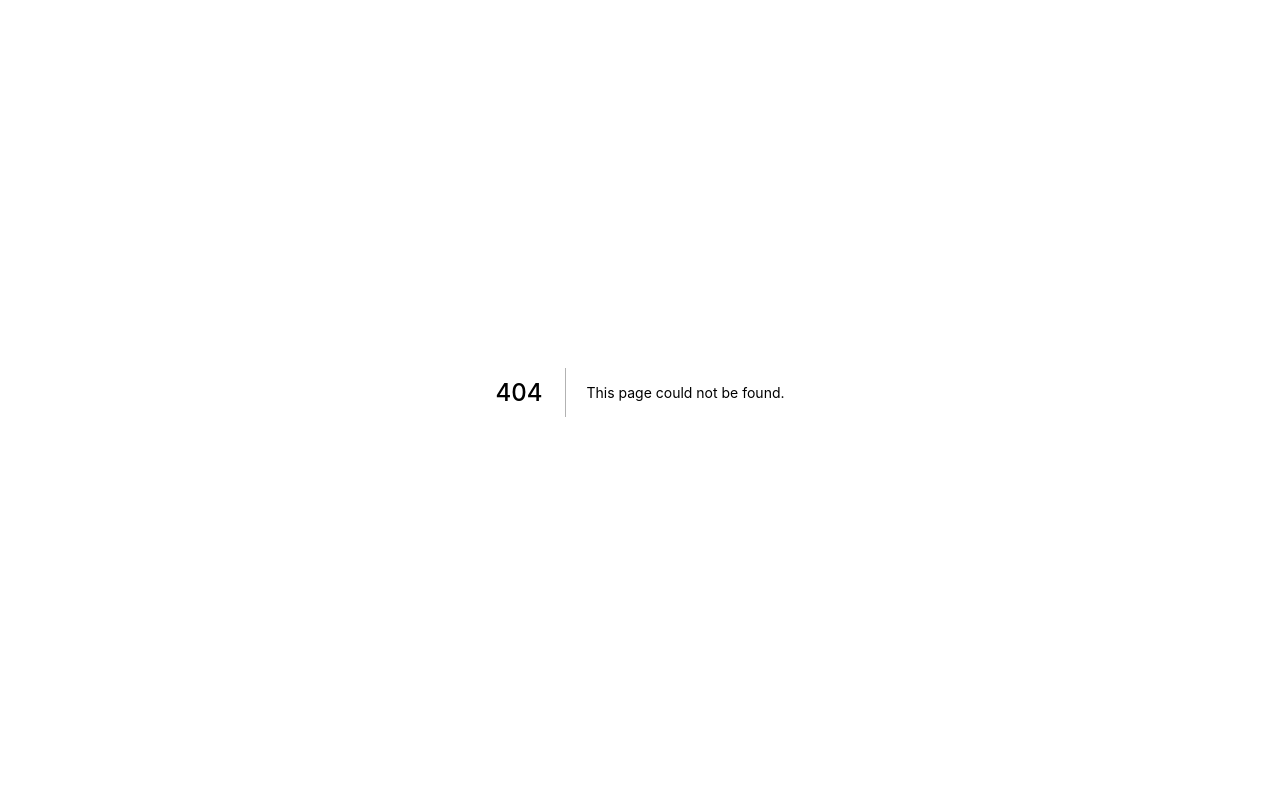
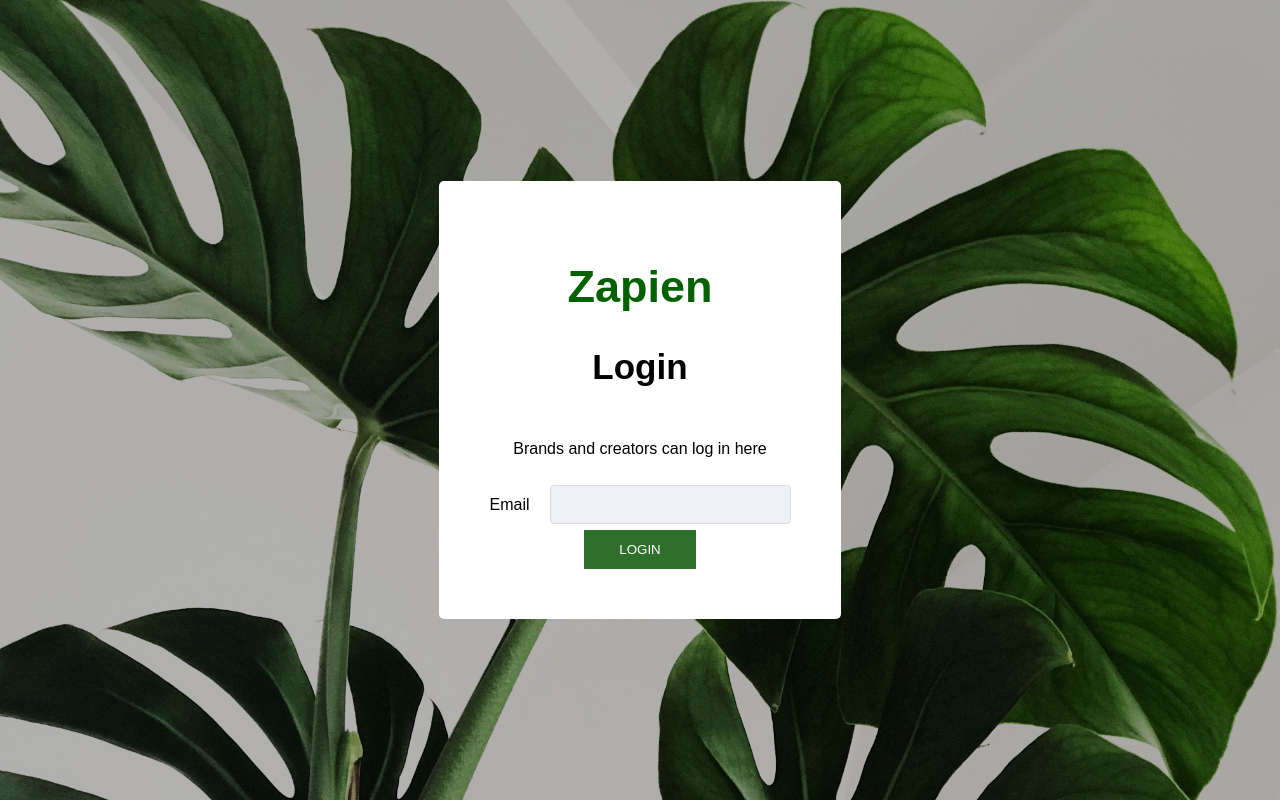
Before and after one commit to lauracarballo/zapien, a Next.js app: page /login in a window 1280 px wide. Before the commit this address had no page. Built offline with nearby package versions, Linux system fonts and the light colour scheme.

Commit message:
Init Login

```diff
--- /dev/null
+++ b/pages/login.js
@@ -0,0 +1,61 @@
+import Button from "../components/Button";
+import Form, { Input } from "../components/Form";
+import { useForm } from "react-hook-form";
+
+export default () => {
+  const { register, errors, handleSubmit } = useForm();
+  return (
+    <div className="page-login">
+      <div className="login">
+        <div className="login__content">
+          <h1 className="login__content__title">Zapien</h1>
+          <h2 className="login__content__undertitle">Login</h2>
+          <p>Brands and creators can log in here</p>
+          <Input
+            name="email"
+            type="email"
+            label="Email"
+            ref={register({ required: true })}
+            error={errors.email && "Please enter a valid email address"}
+          />
+          <Button type="submit">Login</Button>
+        </div>
+      </div>
+      <style jsx>{`
+        .page-login {
+          background-image: url("/images/background-login.jpg");
+          background-size: cover;
+          height: 100vh;
+        }
+
+        .page-login:before {
+          background-color: rgba(0, 0, 0, 0.3);
+          position: absolute;
+          height: 100vh;
+          width: 100%;
+          content: "";
+          z-index: 1;
+        }
+
+        .login {
+          position: relative;
+          display: grid;
+          place-items: center;
+          height: 100%;
+          z-index: 2;
+        }
+
+        .login__content {
+          background-color: #fff;
+          text-align: center;
+          padding: 50px;
+          border-radius: 5px;
+        }
+
+        .login__content__title {
+          color: #036100;
+        }
+      `}</style>
+    </div>
+  );
+};
```
Also changed, not shown: public/images/background-login.jpg (added).
